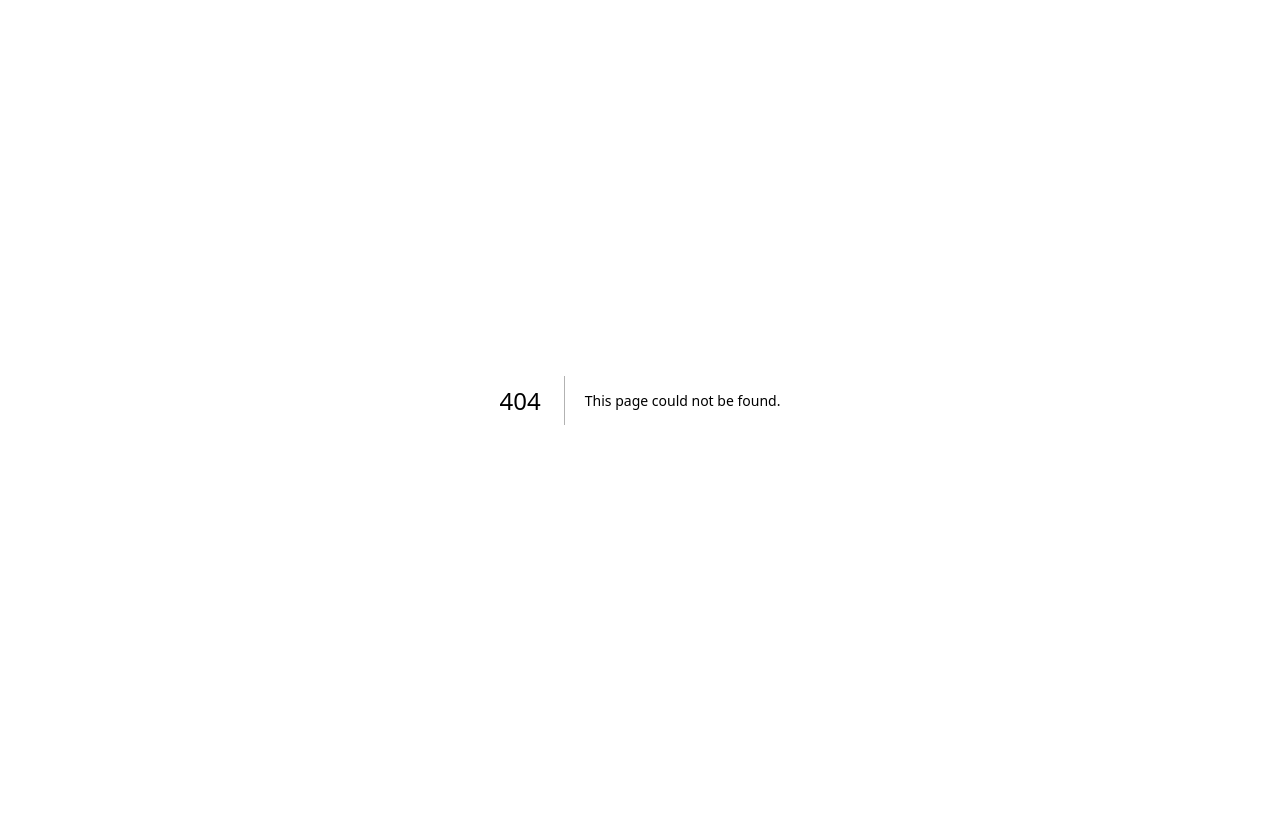
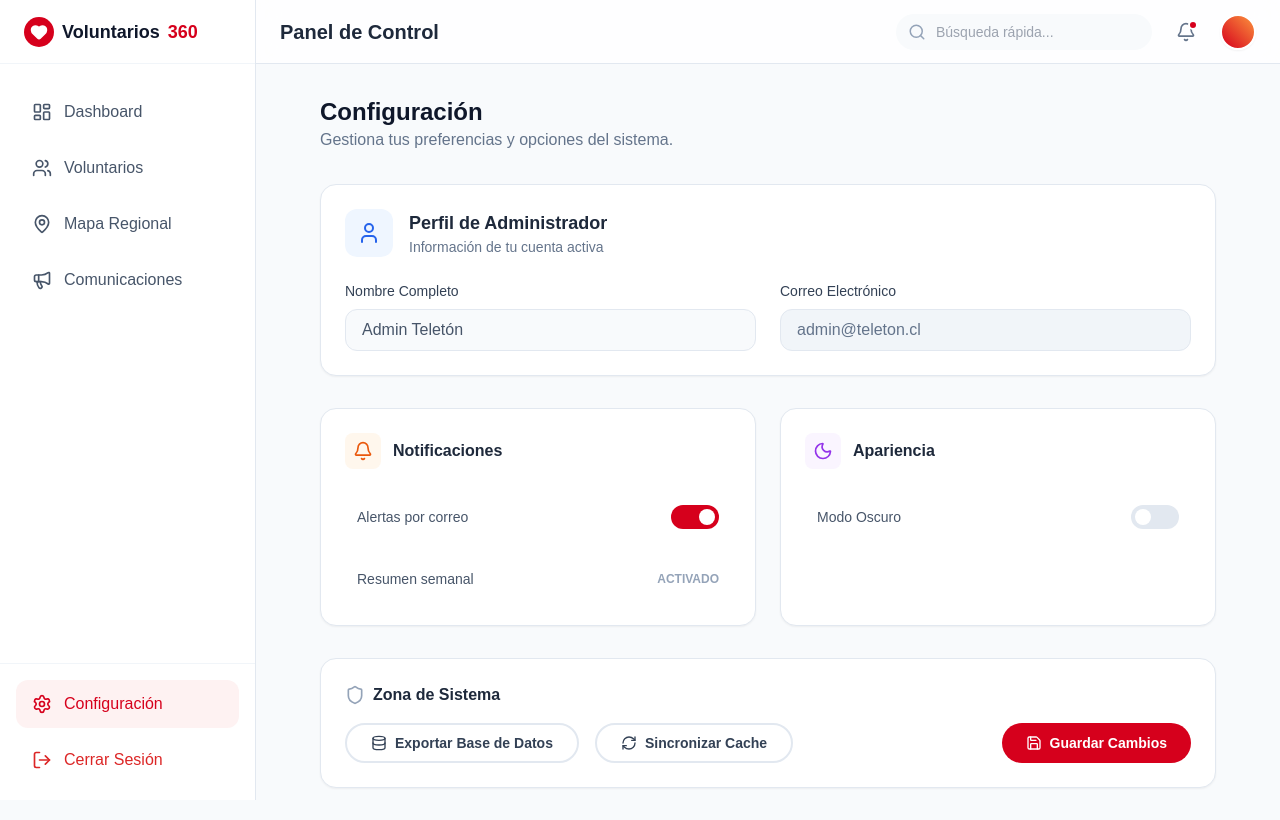
Before and after one commit to DiegoLopez-f/G30-Botathon2025, a Next.js app in the folder frontend/: page /dashboard/configuracion in a window 1280 px wide. Before the commit this address had no page. Built offline with nearby package versions, Linux system fonts and the light colour scheme.

Commit message:
mas ajustes visuales

```diff
--- a/frontend/package.json
+++ b/frontend/package.json
@@ -14,6 +14,7 @@
     "d3-scale": "^4.0.2",
     "lucide-react": "^0.555.0",
     "next": "16.0.5",
+    "next-themes": "^0.4.6",
     "react": "19.2.0",
     "react-dom": "19.2.0",
     "react-simple-maps": "^3.0.0",
--- /dev/null
+++ b/frontend/src/app/dashboard/configuracion/page.tsx
@@ -0,0 +1,130 @@
+'use client';
+
+import React, { useState } from 'react';
+import { User, Bell, Shield, Database, Moon, Save, RefreshCw } from 'lucide-react';
+import { Button } from '@/src/components/ui/Button';
+
+export default function ConfiguracionPage() {
+    const [notificaciones, setNotificaciones] = useState(true);
+    const [modoOscuro, setModoOscuro] = useState(false);
+
+    return (
+        <div className="max-w-4xl mx-auto space-y-8">
+
+            {/* Encabezado */}
+            <div>
+                <h2 className="text-2xl font-bold text-slate-900">Configuración</h2>
+                <p className="text-slate-500">Gestiona tus preferencias y opciones del sistema.</p>
+            </div>
+
+            {/* Sección 1: Perfil */}
+            <div className="bg-white rounded-2xl p-6 border border-slate-200 shadow-sm">
+                <div className="flex items-center gap-4 mb-6">
+                    <div className="bg-blue-50 p-3 rounded-xl text-blue-600">
+                        <User size={24} />
+                    </div>
+                    <div>
+                        <h3 className="text-lg font-bold text-slate-800">Perfil de Administrador</h3>
+                        <p className="text-sm text-slate-500">Información de tu cuenta activa</p>
+                    </div>
+                </div>
+
+                <div className="grid grid-cols-1 md:grid-cols-2 gap-6">
+                    <div>
+                        <label className="block text-sm font-medium text-slate-700 mb-2">Nombre Completo</label>
+                        <input
+                            type="text"
+                            defaultValue="Admin Teletón"
+                            className="w-full px-4 py-2 rounded-xl border border-slate-200 bg-slate-50 text-slate-600 focus:outline-none focus:ring-2 focus:ring-blue-100"
+                        />
+                    </div>
+                    <div>
+                        <label className="block text-sm font-medium text-slate-700 mb-2">Correo Electrónico</label>
+                        <input
+                            type="email"
+                            defaultValue="admin@teleton.cl"
+                            disabled
+                            className="w-full px-4 py-2 rounded-xl border border-slate-200 bg-slate-100 text-slate-500 cursor-not-allowed"
+                        />
+                    </div>
+                </div>
+            </div>
+
+            {/* Sección 2: Preferencias y Sistema */}
+            <div className="grid grid-cols-1 md:grid-cols-2 gap-6">
+
+                {/* Notificaciones */}
+                <div className="bg-white rounded-2xl p-6 border border-slate-200 shadow-sm">
+                    <div className="flex items-center gap-3 mb-6">
+                        <div className="bg-orange-50 p-2 rounded-lg text-orange-600">
+                            <Bell size={20} />
+                        </div>
+                        <h3 className="font-bold text-slate-800">Notificaciones</h3>
+                    </div>
+
+                    <div className="space-y-4">
+                        <div className="flex items-center justify-between p-3 rounded-xl hover:bg-slate-50 transition-colors">
+                            <span className="text-sm text-slate-600">Alertas por correo</span>
+                            <button
+                                onClick={() => setNotificaciones(!notificaciones)}
+                                className={`w-12 h-6 rounded-full transition-colors relative ${notificaciones ? 'bg-teleton-red' : 'bg-slate-200'}`}
+                            >
+                                <div className={`w-4 h-4 bg-white rounded-full absolute top-1 transition-all ${notificaciones ? 'left-7' : 'left-1'}`}></div>
+                            </button>
+                        </div>
+                        <div className="flex items-center justify-between p-3 rounded-xl hover:bg-slate-50 transition-colors">
+                            <span className="text-sm text-slate-600">Resumen semanal</span>
+                            <span className="text-xs font-bold text-slate-400">ACTIVADO</span>
+                        </div>
+                    </div>
+                </div>
+
+                {/* Apariencia */}
+                <div className="bg-white rounded-2xl p-6 border border-slate-200 shadow-sm">
+                    <div className="flex items-center gap-3 mb-6">
+                        <div className="bg-purple-50 p-2 rounded-lg text-purple-600">
+                            <Moon size={20} />
+                        </div>
+                        <h3 className="font-bold text-slate-800">Apariencia</h3>
+                    </div>
+
+                    <div className="space-y-4">
+                        <div className="flex items-center justify-between p-3 rounded-xl hover:bg-slate-50 transition-colors">
+                            <span className="text-sm text-slate-600">Modo Oscuro</span>
+                            <button
+                                onClick={() => setModoOscuro(!modoOscuro)}
+                                className={`w-12 h-6 rounded-full transition-colors relative ${modoOscuro ? 'bg-teleton-red' : 'bg-slate-200'}`}
+                            >
+                                <div className={`w-4 h-4 bg-white rounded-full absolute top-1 transition-all ${modoOscuro ? 'left-7' : 'left-1'}`}></div>
+                            </button>
+                        </div>
+                    </div>
+                </div>
+            </div>
+
+            {/* Sección 3: Acciones Críticas */}
+            <div className="bg-white rounded-2xl p-6 border border-slate-200 shadow-sm">
+                <h3 className="font-bold text-slate-800 mb-4 flex items-center gap-2">
+                    <Shield size={20} className="text-slate-400"/>
+                    Zona de Sistema
+                </h3>
+                <div className="flex flex-col sm:flex-row gap-4">
+                    <Button variant="outline" className="flex items-center gap-2">
+                        <Database size={16} />
+                        Exportar Base de Datos
+                    </Button>
+                    <Button variant="outline" className="flex items-center gap-2">
+                        <RefreshCw size={16} />
+                        Sincronizar Cache
+                    </Button>
+                    <div className="flex-1"></div>
+                    <Button variant="primary" className="flex items-center gap-2">
+                        <Save size={16} />
+                        Guardar Cambios
+                    </Button>
+                </div>
+            </div>
+
+        </div>
+    );
+}
--- /dev/null
+++ b/frontend/src/app/dashboard/loading.tsx
@@ -0,0 +1,23 @@
+export default function Loading() {
+    return (
+        <div className="space-y-6 animate-pulse">
+            {/* Header Skeleton */}
+            <div className="flex justify-between items-center">
+                <div className="h-8 w-48 bg-slate-200 rounded-lg"></div>
+                <div className="flex gap-2">
+                    <div className="h-10 w-32 bg-slate-200 rounded-full"></div>
+                </div>
+            </div>
+
+            {/* Stats Grid Skeleton */}
+            <div className="grid grid-cols-1 md:grid-cols-4 gap-6">
+                {[1, 2, 3, 4].map((i) => (
+                    <div key={i} className="h-32 bg-slate-200 rounded-2xl"></div>
+                ))}
+            </div>
+
+            {/* Map/Table Skeleton */}
+            <div className="h-96 bg-slate-200 rounded-2xl w-full"></div>
+        </div>
+    );
+}
--- a/frontend/src/components/dashboard/ChileMap.tsx
+++ b/frontend/src/components/dashboard/ChileMap.tsx
@@ -18,12 +18,14 @@ interface ChileMapProps {
 
 const ChileMap = ({ data, onRegionSelect, selectedRegion }: ChileMapProps) => {
     return (
-        <div className="h-[600px] w-full bg-slate-100 rounded-2xl border border-slate-200 overflow-hidden relative">
+        // CAMBIO CLAVE: Quitamos h-[600px] y ponemos h-full.
+        // Ahora el mapa se estirará o encogerá para caber EXACTO en el espacio que le des.
+        <div className="h-full w-full bg-slate-100 rounded-2xl border border-slate-200 overflow-hidden relative">
             <ComposableMap
                 projection="geoMercator"
                 projectionConfig={{
-                    scale: 650,          // Zoom ajustado
-                    center: [-70, -38]   // Centro de Chile
+                    scale: 650,
+                    center: [-70, -38]
                 }}
                 className="w-full h-full"
             >
@@ -33,41 +35,25 @@ const ChileMap = ({ data, onRegionSelect, selectedRegion }: ChileMapProps) => {
                             if (!geographies || geographies.length === 0) return null;
 
                             return geographies.map((geo) => {
-                                // CORRECCIÓN CLAVE: Este mapa usa la propiedad "Region" o "Region_Nam"
                                 const regionName = geo.properties.Region || geo.properties.Region_Nam;
-
-                                // Normalizamos nombres para evitar errores (ej: "Valparaiso" vs "Valparaíso")
                                 const cur = data.find((s) =>
                                     s.region.toLowerCase().includes(regionName.toLowerCase()) ||
                                     regionName.toLowerCase().includes(s.region.toLowerCase())
                                 );
-
                                 const isSelected = selectedRegion === regionName;
 
                                 return (
                                     <Geography
                                         key={geo.rsmKey}
                                         geography={geo}
-                                        onClick={() => {
-                                            console.log("Región:", regionName);
-                                            onRegionSelect(regionName);
-                                        }}
+                                        onClick={() => onRegionSelect(regionName)}
                                         style={{
                                             default: {
                                                 fill: isSelected ? "#334155" : (cur ? colorScale(cur.value) : "#CBD5E1"),
-                                                outline: "none",
-                                                stroke: "#FFF",
-                                                strokeWidth: 0.5,
+                                                outline: "none", stroke: "#FFF", strokeWidth: 0.5,
                                             },
-                                            hover: {
-                                                fill: "#D6001C",
-                                                outline: "none",
-                                                cursor: "pointer"
-                                            },
-                                            pressed: {
-                                                fill: "#000",
-                                                outline: "none",
-                                            },
+                                            hover: { fill: "#D6001C", outline: "none", cursor: "pointer" },
+                                            pressed: { fill: "#000", outline: "none" },
                                         }}
                                     />
                                 );
--- a/frontend/src/components/layout/Sidebar.tsx
+++ b/frontend/src/components/layout/Sidebar.tsx
@@ -1,12 +1,24 @@
+'use client';
+
 import React from 'react';
 import Link from 'next/link';
+import { usePathname } from 'next/navigation';
 import { MapPin, Heart, LayoutDashboard, Users, Megaphone, Settings, LogOut } from 'lucide-react';
 
 export function Sidebar() {
+    const pathname = usePathname();
+
+    // Helper para saber si la ruta está activa
+    const isActive = (path: string) => pathname === path;
+
+    const baseClasses = "flex items-center gap-3 px-4 py-3 rounded-xl font-medium transition-colors w-full";
+    const activeClasses = "bg-red-50 text-teleton-red";
+    const inactiveClasses = "text-slate-600 hover:bg-slate-50 hover:text-slate-900";
+
     return (
         <aside className="fixed left-0 top-0 h-full w-64 bg-white border-r border-slate-200 z-30 hidden md:flex flex-col">
 
-            {/* Logo Area - AHORA ES UN LINK */}
+            {/* Logo Area */}
             <div className="h-16 flex items-center px-6 border-b border-slate-100">
                 <Link
                     href="/"
@@ -20,32 +32,37 @@ export function Sidebar() {
             </div>
 
             {/* Navigation */}
-            <nav className="flex-1 px-4 py-6 space-y-1">
-                <Link href="/dashboard" className="flex items-center gap-3 px-4 py-3 text-slate-700 bg-slate-50 rounded-xl font-medium hover:bg-red-50 hover:text-teleton-red transition-colors">
+            <nav className="flex-1 px-4 py-6 space-y-2">
+                <Link href="/dashboard" className={`${baseClasses} ${isActive('/dashboard') ? activeClasses : inactiveClasses}`}>
                     <LayoutDashboard size={20} />
                     Dashboard
                 </Link>
-                <Link href="/dashboard/voluntarios" className="flex items-center gap-3 px-4 py-3 text-slate-600 rounded-xl font-medium hover:bg-red-50 hover:text-teleton-red transition-colors">
+                <Link href="/dashboard/voluntarios" className={`${baseClasses} ${isActive('/dashboard/voluntarios') ? activeClasses : inactiveClasses}`}>
                     <Users size={20} />
                     Voluntarios
                 </Link>
-                <Link href="/dashboard/comunicaciones" className="flex items-center gap-3 px-4 py-3 text-slate-600 rounded-xl font-medium hover:bg-red-50 hover:text-teleton-red transition-colors">
+                <Link href="/dashboard/mapa" className={`${baseClasses} ${isActive('/dashboard/mapa') ? activeClasses : inactiveClasses}`}>
+                    <MapPin size={20} />
+                    Mapa Regional
+                </Link>
+                <Link href="/dashboard/comunicaciones" className={`${baseClasses} ${isActive('/dashboard/comunicaciones') ? activeClasses : inactiveClasses}`}>
                     <Megaphone size={20} />
                     Comunicaciones
                 </Link>
-                <Link href="/dashboard/mapa" className="flex items-center gap-3 px-4 py-3 text-slate-600 rounded-xl font-medium hover:bg-red-50 hover:text-teleton-red transition-colors">
-                    <MapPin size={20} />
-                    Mapa Geográfico
-                </Link>
             </nav>
 
-            {/* Footer / Logout */}
-            <div className="p-4 border-t border-slate-100">
-                <button className="flex items-center gap-3 w-full px-4 py-3 text-slate-600 rounded-xl font-medium hover:bg-slate-100 transition-colors">
+            {/* Footer / Configuración */}
+            <div className="p-4 border-t border-slate-100 space-y-2">
+                {/* AHORA ES UN LINK REAL */}
+                <Link
+                    href="/dashboard/configuracion"
+                    className={`${baseClasses} ${isActive('/dashboard/configuracion') ? activeClasses : inactiveClasses}`}
+                >
                     <Settings size={20} />
                     Configuración
-                </button>
-                <button className="flex items-center gap-3 w-full px-4 py-3 text-red-600 rounded-xl font-medium hover:bg-red-50 transition-colors mt-1">
+                </Link>
+
+                <button className={`${baseClasses} text-red-600 hover:bg-red-50 mt-1`}>
                     <LogOut size={20} />
                     Cerrar Sesión
                 </button>
--- a/frontend/tailwind.config.ts
+++ b/frontend/tailwind.config.ts
@@ -1,6 +1,7 @@
 import type { Config } from "tailwindcss";
 
 const config: Config = {
+    darkMode: 'class',
     content: [
         "./src/pages/**/*.{js,ts,jsx,tsx,mdx}",
         "./src/components/**/*.{js,ts,jsx,tsx,mdx}",
```
Also changed, not shown: 1 other file (tests, documents, lock files or other folders).
